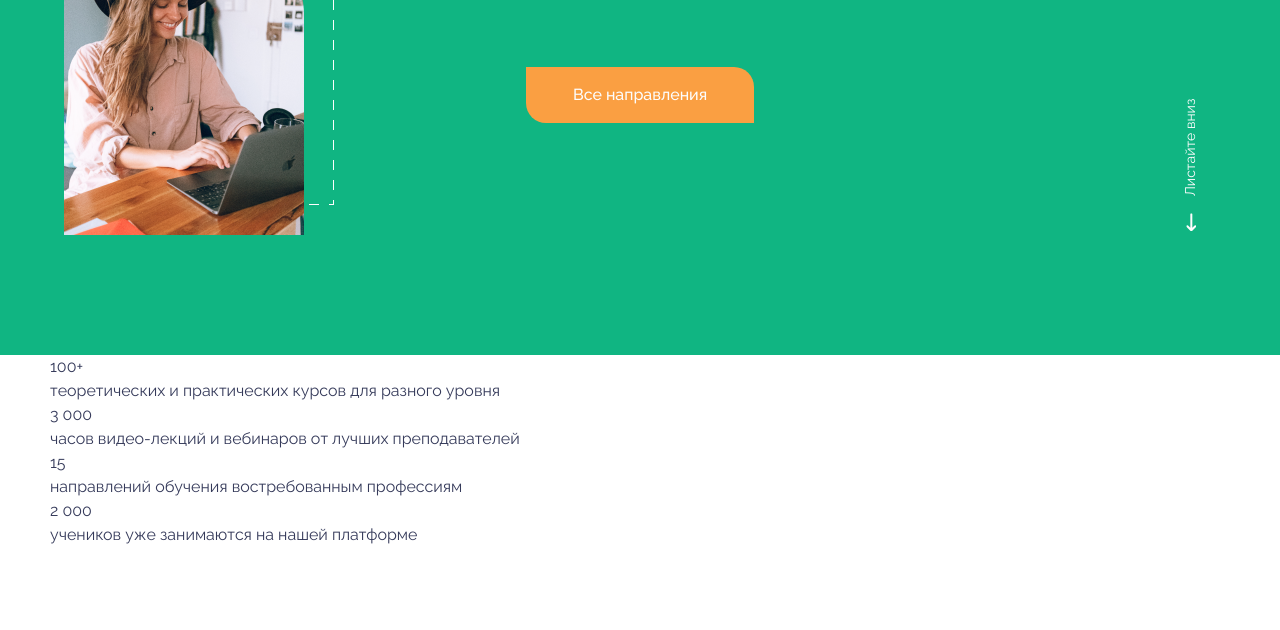
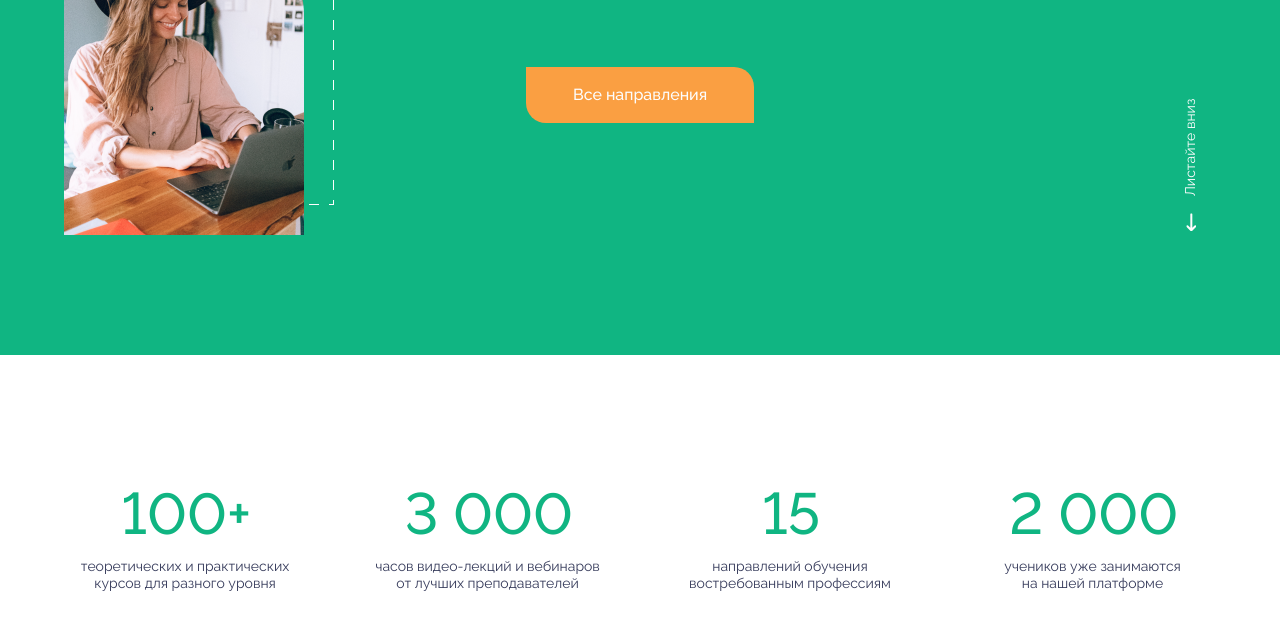
Before and after one commit to Daniil-gavrilooov/ementor, a plain HTML site: page app/index.html in a window 1280 px wide. Shown: the part 494-1124 px from the top of the page. Before the commit the page ends 1041 px from the top, so only its background shows below. Drawn offline with Linux system fonts and the light colour scheme.

Commit message:
add css  section (statistic)

```diff
--- a/app/index.html
+++ b/app/index.html
@@ -108,14 +108,13 @@
         <section class="statistic">
             <div class="container">
                 <div class="statistic__content">
-                    <div class="statistic__wreapper">
                         <div class="statistic__item">
                             <p class="statistic__num">
                                 100+
                             </p>
 
                             <p class="statistic__description">
-                                теоретических и практических
+                                теоретических и практических <br>
                                 курсов для разного уровня
                             </p>
                         </div>
@@ -125,20 +124,17 @@
                             </p>
 
                             <p class="statistic__description">
-                                часов видео-лекций и вебинаров
+                                часов видео-лекций и вебинаров <br>
                                 от лучших преподавателей
                             </p>
                         </div>
-                    </div>
-
-                    <div class="statistic__wreapper">
                         <div class="statistic__item">
                             <p class="statistic__num">
                                 15
                             </p>
 
                             <p class="statistic__description">
-                                направлений обучения востребованным профессиям
+                                направлений обучения <br> востребованным профессиям
                             </p>
                         </div>
                         <div class="statistic__item">
@@ -147,11 +143,10 @@
                             </p>
 
                             <p class="statistic__description">
-                                учеников уже занимаются
+                                учеников уже занимаются <br>
                                 на нашей платформе
                             </p>
-                        </div>
-                    </div>
+                        </div
                 </div>
             </div>
         </section>
--- /dev/null
+++ b/app/scss/_statistic.scss
@@ -0,0 +1,26 @@
+.statistic {
+    padding: 130px 0;
+    text-align: center;
+
+    &__content {
+     display: grid;
+     grid-template-columns: repeat(4, 1fr);
+     grid-gap: 30px;
+     grid-template-rows: auto;
+    }
+
+    &__num {
+        font-weight: 500;
+        font-size: 58px;
+        line-height: 100%;
+        color: $green;
+        font-feature-settings: "pnum" on, "lnum" on;
+        margin-bottom: 15px;
+    }
+
+    &__description {
+        font-size: 14px;
+        line-height: 120%;
+        max-width: 270px;
+    }
+}
--- a/app/scss/style.scss
+++ b/app/scss/style.scss
@@ -2,6 +2,7 @@
 @import "_reset";
 @import "_mixing";
 @import "_header";
+@import "_statistic";
 
 body {
     font-family: "Raleway", sans-serif;
```
Also changed, not shown: app/css/style.min.css.
